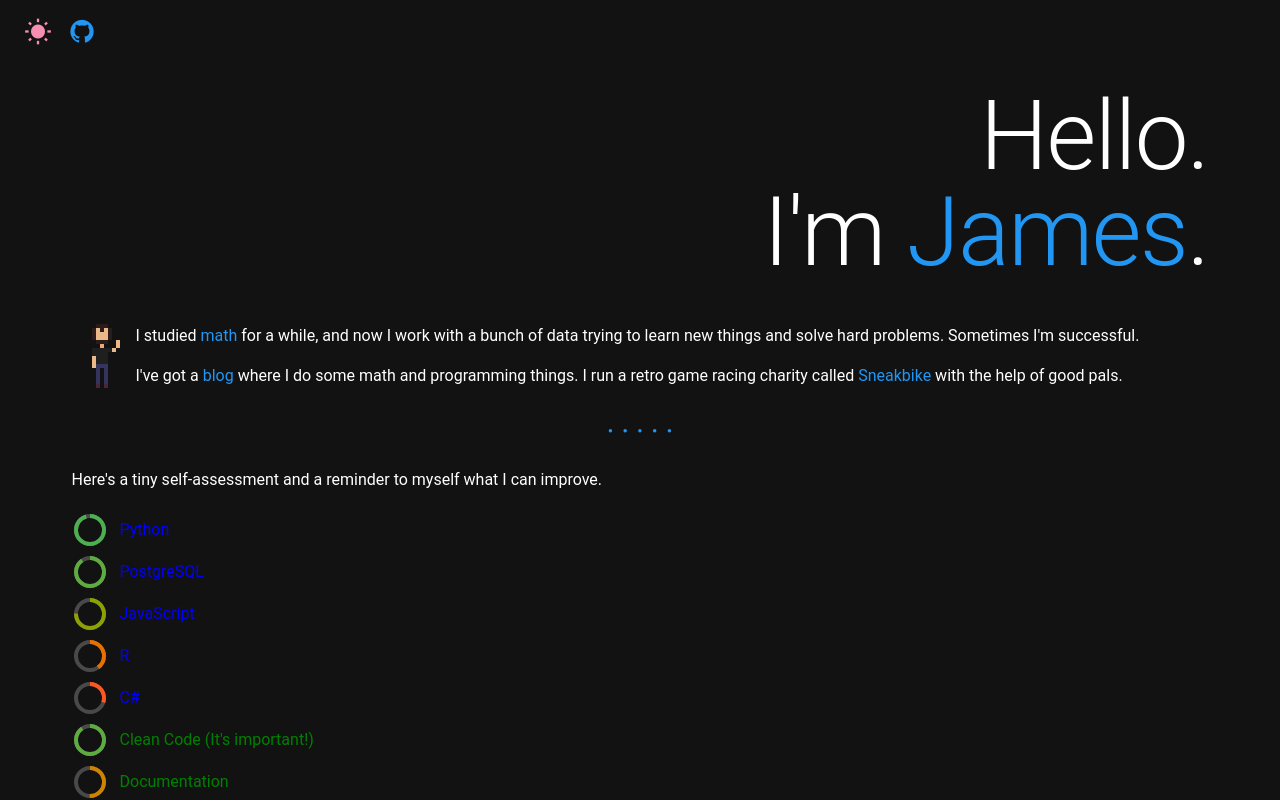
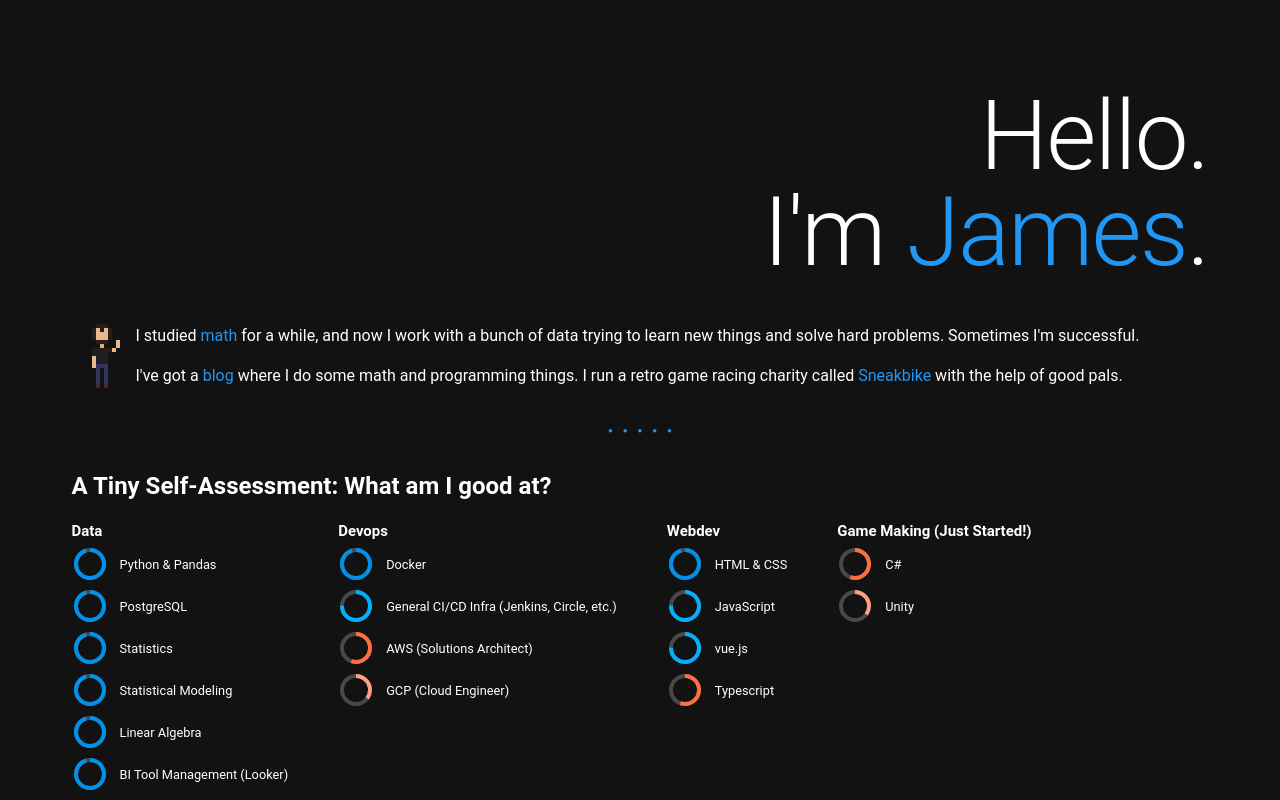
Before and after one commit to jsal13/jsalv, a Vue app: page / in a window 1280 px wide. Shown: the top 800 px of the page. Built offline with nearby package versions, Linux system fonts and the light colour scheme.

Commit message:
feat: added progress section;

```diff
--- a/src/components/HomeSkills.vue
+++ b/src/components/HomeSkills.vue
@@ -1,104 +1,84 @@
 <template>
   <div class="home-skills">
-    <p>
-      Here's a tiny self-assessment and a reminder to myself what I can improve.
-    </p>
+    <h2 class="mb-4">
+      A Tiny Self-Assessment: What am I good at?
+    </h2>
 
-    <table>
-      <tr
-        v-for="(row, idx) in skills"
-        :key="`skill-${idx}`"
-      >
-        <td class="pr-3 py-1">
-          <v-progress-circular
-            :value="row.value"
-            :color="progressBarColor(row.value)"
-            rotate="270"
-          />
-        </td>
-        <td><span :style="`color: ${itemTypeColor(row.itemType)}`">{{ row.item }}</span></td>
-      </tr>
-    </table>
+    <div class="skills-section d-flex flex-row flex-wrap">
+      <home-skills-progress-section
+        :title="'Data'"
+        :skills="skillsData"
+      />
+      <home-skills-progress-section
+        :title="'Devops'"
+        :skills="skillsDevops"
+      />
+      <home-skills-progress-section
+        :title="'Webdev'"
+        :skills="skillsWebDev"
+      />
+      <home-skills-progress-section
+        :title="'Game Making (Just Started!)'"
+        :skills="skillsGameMaking"
+      />
+    </div>
   </div>
 </template>
 
 <script lang="ts">
 import { Component, Vue } from 'vue-property-decorator';
+import HomeSkillsProgressSection from '@/components/HomeSkillsProgressSection.vue';
 
-const colorScale: { [val: number]: string } = {
-  30: '#ff5722',
-  35: '#f5640b',
-  40: '#e97000',
-  45: '#dd7a00',
-  50: '#d08300',
-  55: '#c38b00',
-  60: '#b59200',
-  65: '#a79800',
-  70: '#999d00',
-  75: '#8ba200',
-  80: '#7da61c',
-  85: '#6ea92f',
-  90: '#5eac40',
-  95: '#4caf50',
-};
+interface SkillsAttribute {
+  itemType: string;
+  item: string;
+  experience: string;
+}
 
-// maybe do this in other categories: data, programming, etc.
-const skills = [
-  { itemType: 'coding', item: 'Python', value: 95 },
-  { itemType: 'coding', item: 'PostgreSQL', value: 90 },
-  { itemType: 'coding', item: 'JavaScript', value: 75 },
-  { itemType: 'coding', item: 'R', value: 40 },
-  { itemType: 'coding', item: 'C#', value: 30 },
-
-  { itemType: 'programming-misc', item: 'Clean Code (It\'s important!)', value: 90 },
-  { itemType: 'programming-misc', item: 'Documentation', value: 50 },
-
-  { itemType: 'data-and-stats', item: 'Data Analytics', value: 90 },
-  { itemType: 'data-and-stats', item: 'Data Engineering', value: 85 },
-  { itemType: 'data-and-stats', item: 'BI Tool Management (Looker)', value: 85 },
-  { itemType: 'data-and-stats', item: 'Descriptive Statistics', value: 85 },
-  { itemType: 'data-and-stats', item: 'Visualization', value: 60 },
-
-  { itemType: 'software-and-tools', item: 'Docker', value: 85 },
-  { itemType: 'software-and-tools', item: 'vue.js', value: 85 },
-  { itemType: 'software-and-tools', item: 'General CI/CD Infra (Jenkins, Circle, etc.)', value: 80 },
-  { itemType: 'software-and-tools', item: 'Unity', value: 30 },
+const skillsData: SkillsAttribute[] = [
+  { itemType: 'data', item: 'Python & Pandas', experience: 'very high' },
+  { itemType: 'data', item: 'PostgreSQL', experience: 'very high' },
+  { itemType: 'data', item: 'Statistics', experience: 'very high' },
+  { itemType: 'data', item: 'Statistical Modeling', experience: 'very high' },
+  { itemType: 'data', item: 'Linear Algebra', experience: 'very high' },
+  { itemType: 'data', item: 'BI Tool Management (Looker)', experience: 'very high' },
+  { itemType: 'data', item: 'Data Engineering', experience: 'high' },
+  { itemType: 'data', item: 'Visualization', experience: 'average' },
+  { itemType: 'data', item: 'R', experience: 'below average' },
 ];
 
-@Component
+const skillsDevops: SkillsAttribute[] = [
+  { itemType: 'devops', item: 'Docker', experience: 'very high' },
+  { itemType: 'devops', item: 'General CI/CD Infra (Jenkins, Circle, etc.)', experience: 'high' },
+  { itemType: 'devops', item: 'AWS (Solutions Architect)', experience: 'average' },
+  { itemType: 'devops', item: 'GCP (Cloud Engineer)', experience: 'below average' },
+];
+
+const skillsWebDev: SkillsAttribute[] = [
+  { itemType: 'webdev', item: 'HTML & CSS', experience: 'very high' },
+  { itemType: 'webdev', item: 'JavaScript', experience: 'high' },
+  { itemType: 'webdev', item: 'vue.js', experience: 'high' },
+  { itemType: 'webdev', item: 'Typescript', experience: 'average' },
+];
+
+const skillsGameMaking: SkillsAttribute[] = [
+  { itemType: 'games', item: 'C#', experience: 'average' },
+  { itemType: 'games', item: 'Unity', experience: 'below average' },
+];
+
+@Component({ components: { HomeSkillsProgressSection } })
 export default class HomeSkills extends Vue {
-  skills = skills;
+  skillsData = skillsData;
 
-  colorScale = colorScale;
+  skillsDevops = skillsDevops;
 
-  progressBarColor(val: number) {
-    return this.colorScale[val];
-  }
+  skillsWebDev = skillsWebDev;
 
-  itemTypeColor(val: string) {
-    let valColor = '';
-
-    switch (val) {
-      case 'coding':
-        valColor = 'blue';
-        break;
-      case 'programming-misc':
-        valColor = 'green';
-        break;
-      case 'data-and-stats':
-        valColor = 'pink';
-        break;
-      case 'software-and-tools':
-        valColor = 'purple';
-        break;
-      default:
-        break;
-    }
-
-    return valColor;
-  }
+  skillsGameMaking = skillsGameMaking;
 }
 </script>
 <style>
-
+.skills-section {
+  gap: 2rem;
+}
 </style>
--- /dev/null
+++ b/src/components/HomeSkillsProgressSection.vue
@@ -0,0 +1,67 @@
+<template>
+  <div class="home-skills-progress-section mr-4">
+    <h3>{{ title }}</h3>
+    <table>
+      <tr
+        v-for="(row, idx) in skills"
+        :key="`skill-${idx}`"
+      >
+        <td class="pr-3 py-1">
+          <v-progress-circular
+            :value="progressBarValue(row.experience)"
+            :color="progressBarColor(row.experience)"
+            rotate="270"
+          />
+        </td>
+        <td>{{ row.item }}</td>
+      </tr>
+    </table>
+  </div>
+</template>
+
+<script lang="ts">
+import { Component, Prop, Vue } from 'vue-property-decorator';
+
+interface SkillsAttribute {
+  itemType: string;
+  item: string;
+  experience: string;
+}
+
+interface ProgressBarAttribute {
+  color: string;
+  value: number;
+}
+
+const progressBarLookup: Record<string, ProgressBarAttribute> = {
+  'very high': { color: '#0091EA', value: 95 },
+  high: { color: '#00B0FF', value: 75 },
+  average: { color: '#FF6E40', value: 55 },
+  'below average': { color: '#FF9E80', value: 35 },
+  none: { color: '#ffffff', value: 0 },
+};
+
+@Component
+export default class HomeSkillsProgressSection extends Vue {
+  @Prop() skills!: SkillsAttribute
+
+  @Prop() title!: string
+
+  progressBarLookup = progressBarLookup;
+
+  progressBarColor(experience: string) {
+    return this.progressBarLookup[experience].color;
+  }
+
+  progressBarValue(experience: string) {
+    return this.progressBarLookup[experience].value;
+  }
+}
+</script>
+
+<style scoped>
+.home-skills-progress-section {
+  font-size: 0.8rem !important;
+}
+
+</style>
```
